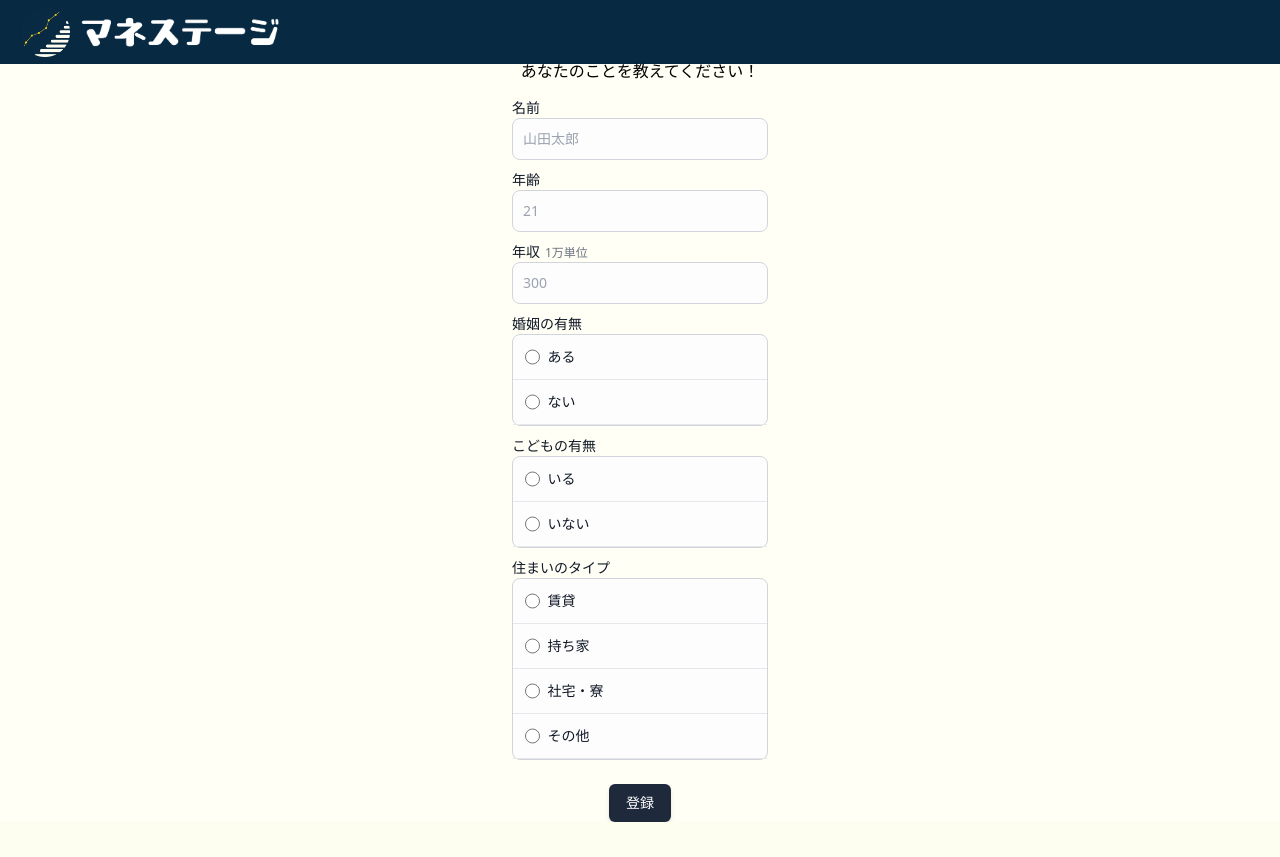
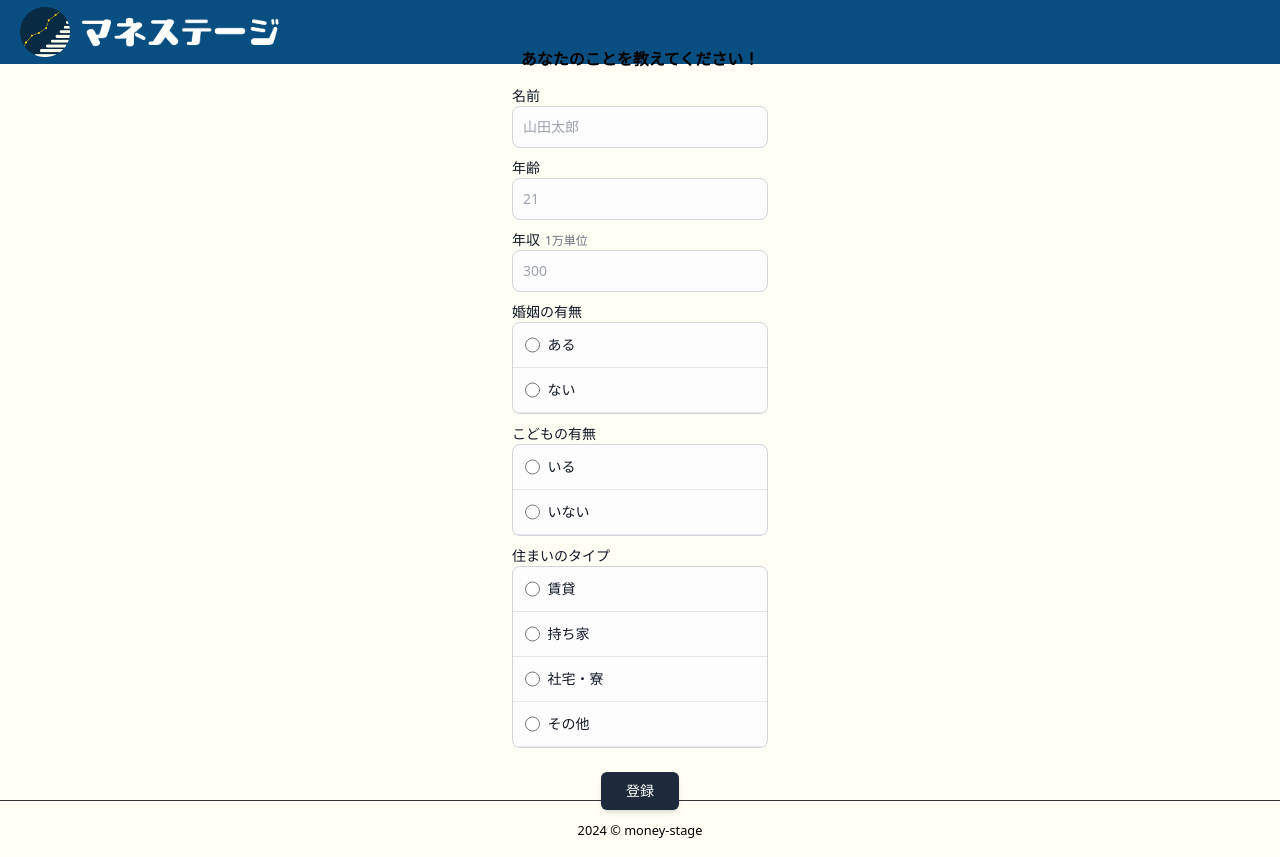
Before and after one commit to UTakuto/money-stage, a PHP site: page / in a window 1280 px wide. Before the commit the page ends 822 px from the top, so only its background shows below. Run offline with PHP 8.4, Linux system fonts and the light colour scheme; some libraries are stand-ins or nearby versions.

Commit message:
header , footer 修正

```diff
--- a/components/header.php
+++ b/components/header.php
@@ -2,7 +2,7 @@
 
 ?>
 <header class="w-full h-[10vh]">
-    <nav class="h-[8vh] bg-[#072942] text-[#fefefe]">
+    <nav class="h-[8vh] bg-[#094e80] text-[#fefefe]">
         <div class="h-full flex justify-start items-center pl-[20px] ">
             <div>
                 <a href="#" class="flex justify-center items-center gap-[10px] w-full h-[8vh] text-lg font-bold">
--- a/index.php
+++ b/index.php
@@ -12,21 +12,10 @@
 </head>
 <body class="w-svw h-svh bg-[#fffff5]">
 
-    <header class="w-full h-[10vh]">
-        <nav class="h-[8vh] bg-[#072942] text-[#fefefe]">
-            <div class="h-full flex justify-start items-center pl-[20px] ">
-                <div>
-                    <a href="#" class="flex justify-center items-center gap-[10px] w-full h-[8vh] text-lg font-bold">
-                        <img class="w-[50px] h-fit" src="./img/logo.png" alt="">
-                        <img class="w-[200px] h-fit pt-[8px] " src="./img/title_white.png" alt="マネステージ">
-                    </a>
-                </div>
-            </div>
-        </nav>
-    </header>
+    <?php require __DIR__ . "/components/header.php"  ?>
 
     <main class="w-full h-[90vh] m-auto flex flex-col items-center justify-center">
-        <h1>あなたのことを教えてください！</h1>
+        <h1 class=" font-bold ">あなたのことを教えてください！</h1>
         <form action="store.php" method="POST" class="w-[20%] mx-auto">
             <div class="pt-[15px]">
                 <label for="name" class="block text-sm font-medium text-gray-900">名前</label>
@@ -108,11 +97,13 @@
                 <!-- <input type="text" name="" id="" class="bg-gray-50 border border-gray-300 text-gray-900 text-sm rounded-lg focus:ring-blue-500 focus:border-blue-500 block w-full p-2.5"> -->
             </div>
             <div class="flex justify-center">
-                <button type="submit" class="inline-block rounded-md bg-slate-800 py-2 px-4 mt-6 border border-transparent text-center text-sm text-white transition-all shadow-md hover:shadow-lg focus:bg-slate-700 focus:shadow-none active:bg-slate-700 hover:bg-slate-700 active:shadow-none disabled:pointer-events-none disabled:opacity-50 disabled:shadow-none">
+                <button type="submit" class="inline-block rounded-md bg-slate-800 py-2 px-6 my-6 border border-transparent text-center text-sm text-white transition-all shadow-md hover:shadow-lg focus:bg-slate-700 focus:shadow-none active:bg-slate-700 hover:bg-slate-700 active:shadow-none disabled:pointer-events-none disabled:opacity-50 disabled:shadow-none">
                     登録
                 </button>
             </div>
         </form>
     </main>
+
+    <?php require __DIR__ . "/components/footer.php"  ?>
 </body>
 </html>
```
